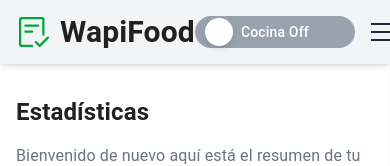
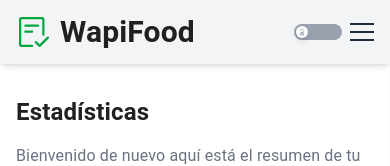
Before and after one commit to wapifoodmx-ctrl/WapifoodFront, a Next.js app: page /dashboard in a window 390 px wide. Shown: the top 166 px of the page. Built offline with nearby package versions, Linux system fonts and the light colour scheme; no server answers; sample sign-in values are in the browser's storage.

Commit message:
se modificó el tamaño del boton para celular y tablet

```diff
--- a/dashboardComponents/navbar.jsx
+++ b/dashboardComponents/navbar.jsx
@@ -9,6 +9,7 @@ import { FaUser } from "react-icons/fa";
 import { ImExit } from "react-icons/im";
 import { LuIdCard } from "react-icons/lu";
 import { FaKitchenSet } from "react-icons/fa6";
+import { GiGasStove } from "react-icons/gi"; // Nuevo ícono de estufa
 import { checkPayment } from '../useCases/checkPayment';
 
 export default function Navbar() {
@@ -178,28 +179,38 @@ export default function Navbar() {
                 </div>
 
                 {/* Container para el switch y el menú hamburguesa */}
-                <div className="flex items-center gap-4">
-                    {/* Switch personalizado con texto */}
+                <div className="flex items-center gap-2 sm:gap-4">
+                    {/* Switch personalizado con texto responsive */}
                     <div
                         className={`
-                            relative w-40 h-8 rounded-full cursor-pointer transition-colors duration-300 flex items-center justify-center
+                            relative h-4 md:h-8 rounded-full cursor-pointer transition-colors duration-300 flex items-center justify-center
+                            w-12 md:w-40
                             ${switchEnabled ? 'bg-green-600' : 'bg-gray-400'}
                         `}
                         onClick={handleSwitchToggle}
                     >
-                        {/* Texto dentro del switch */}
-                        <span className="text-white text-sm font-medium z-10">
+                        {/* Texto dentro del switch - oculto en móviles y tablets */}
+                        <span className="hidden md:block text-white text-xs md:text-sm font-medium z-10">
                             {switchEnabled ? 'Cocina On' : 'Cocina Off'}
                         </span>
 
-                        {/* Círculo deslizante */}
+                        {/* Círculo deslizante con ícono de estufa */}
                         <div
                             className={`
-                                absolute w-7 h-7 bg-white rounded-full shadow-md
+                                absolute w-3 h-3 md:w-7 md:h-7 bg-white rounded-full shadow-md
                                 transition-transform duration-300 ease-in-out
-                                ${switchEnabled ? 'translate-x-14' : '-translate-x-14'}
+                                flex items-center justify-center
+                                ${switchEnabled ? 'translate-x-4 md:translate-x-14' : '-translate-x-4 md:-translate-x-14'}
                             `}
-                        />
+                        >
+                            <GiGasStove
+                                className={`
+                                    w-2 h-2 md:w-4 md:h-4
+                                    ${switchEnabled ? 'text-green-600' : 'text-gray-400'}
+                                    transition-colors duration-300
+                                `}
+                            />
+                        </div>
                     </div>
 
                     {/* Menú hamburguesa */}
```
